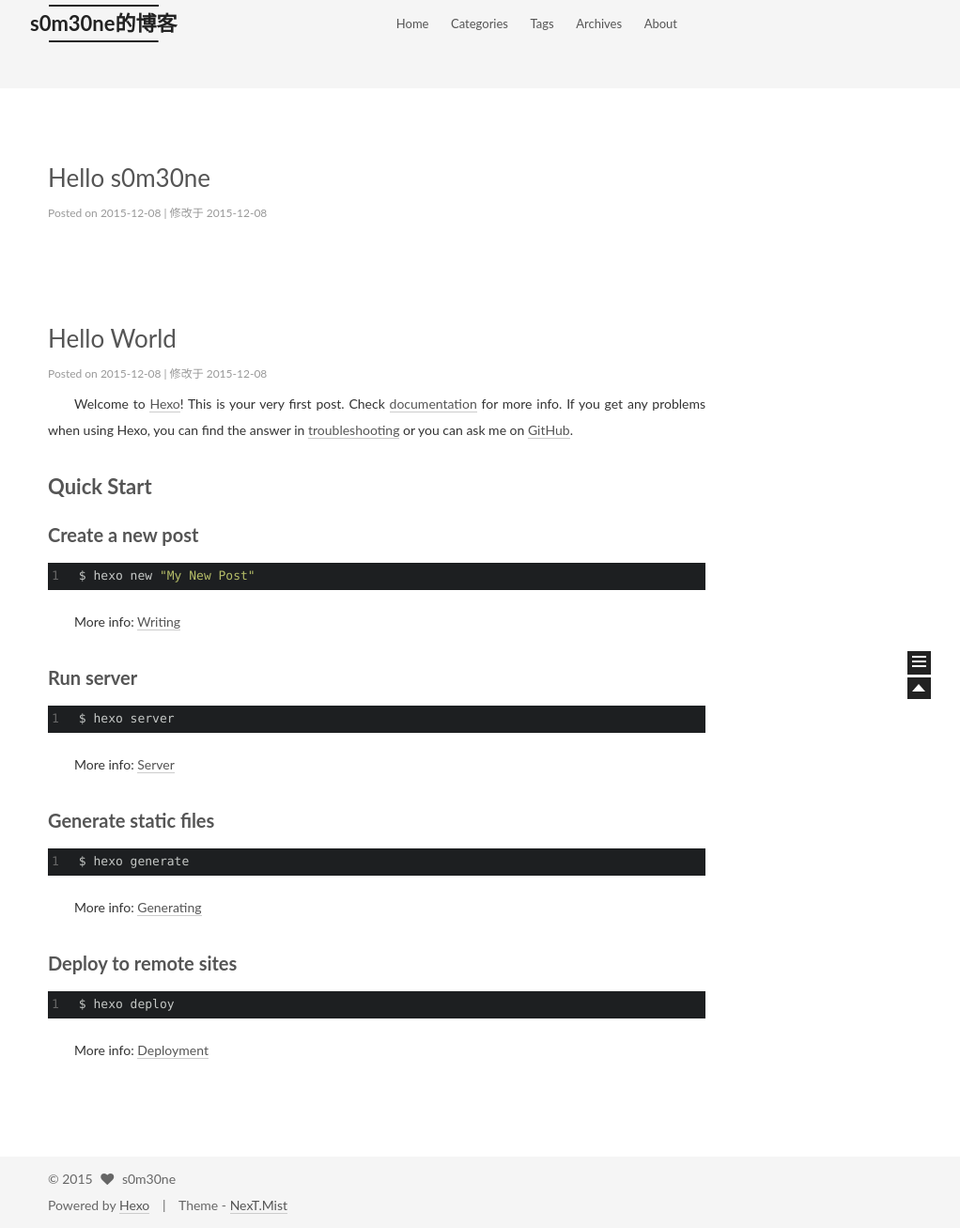
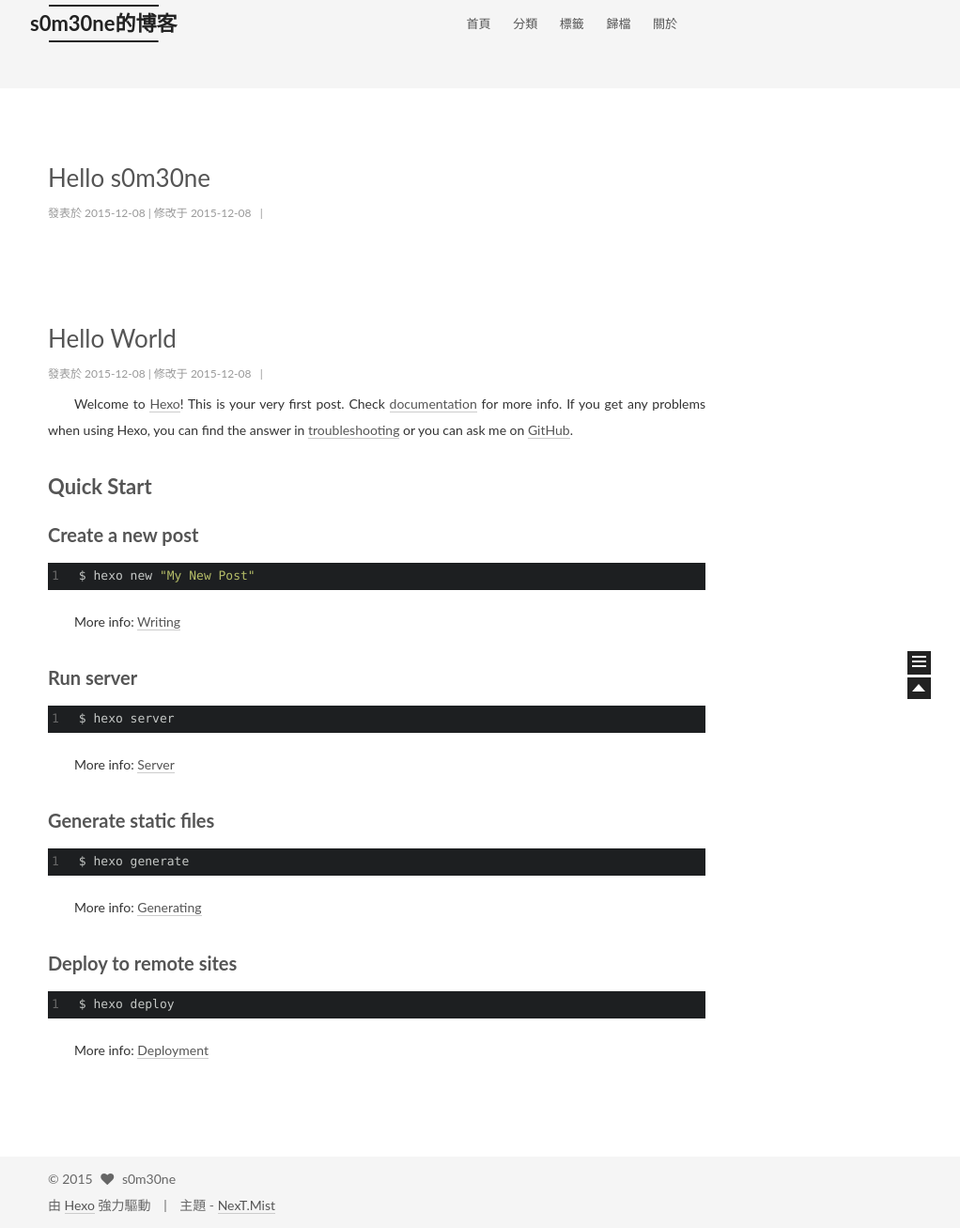
Before and after one commit to s0m30ne/s0m30ne.github.com, a plain HTML site: page index.html in a window 1280 px wide. Shown: the part 37-1344 px from the top of the page at 94% size, without its empty margins (239-1261 px from the left). Drawn offline with Linux system fonts and the light colour scheme; a script that the page names is missing.

Commit message:
Site updated: 2015-12-08 15:08:09

```diff
--- a/index.html
+++ b/index.html
@@ -125,7 +125,7 @@
 
               <i class="menu-item-icon fa fa-home fa-fw"></i> <br />
 
-            Home
+            首頁
           </a>
         </li>
 
@@ -135,7 +135,7 @@
 
               <i class="menu-item-icon fa fa-th fa-fw"></i> <br />
 
-            Categories
+            分類
           </a>
         </li>
 
@@ -145,7 +145,7 @@
 
               <i class="menu-item-icon fa fa-tags fa-fw"></i> <br />
 
-            Tags
+            標籤
           </a>
         </li>
 
@@ -155,7 +155,7 @@
 
               <i class="menu-item-icon fa fa-archive fa-fw"></i> <br />
 
-            Archives
+            歸檔
           </a>
         </li>
 
@@ -165,7 +165,7 @@
 
               <i class="menu-item-icon fa fa-user fa-fw"></i> <br />
 
-            About
+            關於
           </a>
         </li>
 
@@ -233,7 +233,7 @@
 
         <div class="post-meta">
           <span class="post-time">
-            Posted on
+            發表於
             <time itemprop="dateCreated" datetime="2015-12-08T13:20:43+08:00" content="2015-12-08">
               2015-12-08
             </time>
@@ -248,6 +248,13 @@
 
 
 
+
+              <span class="post-comments-count">
+                &nbsp; | &nbsp;
+                <a href="/2015/12/08/Hello-s0m30ne/#comments" itemprop="discussionUrl">
+                  <span class="post-comments-count ds-thread-count" data-thread-key="2015/12/08/Hello-s0m30ne/" itemprop="commentsCount"></span>
+                </a>
+              </span>
 
 
 
@@ -319,7 +326,7 @@
 
         <div class="post-meta">
           <span class="post-time">
-            Posted on
+            發表於
             <time itemprop="dateCreated" datetime="2015-12-08T13:17:26+08:00" content="2015-12-08">
               2015-12-08
             </time>
@@ -334,6 +341,13 @@
 
 
 
+
+              <span class="post-comments-count">
+                &nbsp; | &nbsp;
+                <a href="/2015/12/08/hello-world/#comments" itemprop="discussionUrl">
+                  <span class="post-comments-count ds-thread-count" data-thread-key="2015/12/08/hello-world/" itemprop="commentsCount"></span>
+                </a>
+              </span>
 
 
 
@@ -426,21 +440,21 @@
           <div class="site-state-item site-state-posts">
             <a href="/archives">
               <span class="site-state-item-count">2</span>
-              <span class="site-state-item-name">posts</span>
+              <span class="site-state-item-name">文章</span>
             </a>
           </div>
 
           <div class="site-state-item site-state-categories">
             <a href="/categories">
               <span class="site-state-item-count">0</span>
-              <span class="site-state-item-name">categories</span>
+              <span class="site-state-item-name">分類</span>
               </a>
           </div>
 
           <div class="site-state-item site-state-tags">
             <a href="/tags">
               <span class="site-state-item-count">0</span>
-              <span class="site-state-item-name">tags</span>
+              <span class="site-state-item-name">標籤</span>
               </a>
           </div>
 
@@ -483,11 +497,11 @@
 </div>
 
 <div class="powered-by">
-  Powered by <a class="theme-link" href="http://hexo.io">Hexo</a>
+  由 <a class="theme-link" href="http://hexo.io">Hexo</a> 強力驅動
 </div>
 
 <div class="theme-info">
-  Theme -
+  主題 -
   <a class="theme-link" href="https://github.com/iissnan/hexo-theme-next">
     NexT.Mist
   </a>
@@ -508,6 +522,23 @@
 
 
 
+
+
+
+
+
+  <script type="text/javascript">
+    var duoshuoQuery = {short_name:"s0m30ne"};
+    (function() {
+      var ds = document.createElement('script');
+      ds.type = 'text/javascript';ds.async = true;
+      ds.id = 'duoshuo-script';
+      ds.src = (document.location.protocol == 'https:' ? 'https:' : 'http:') + '//static.duoshuo.com/embed.js';
+      ds.charset = 'UTF-8';
+      (document.getElementsByTagName('head')[0]
+      || document.getElementsByTagName('body')[0]).appendChild(ds);
+    })();
+  </script>
 
 
 
```
Also changed, not shown: 2015/12/08/Hello-s0m30ne/index.html (+42 -14 lines), 2015/12/08/hello-world/index.html (+41 -13 lines), archives/2015/12/index.html (+29 -12 lines), archives/2015/index.html (+29 -12 lines), archives/index.html (+29 -12 lines).
